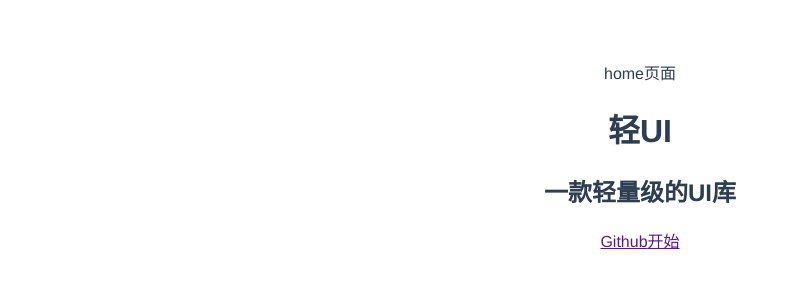
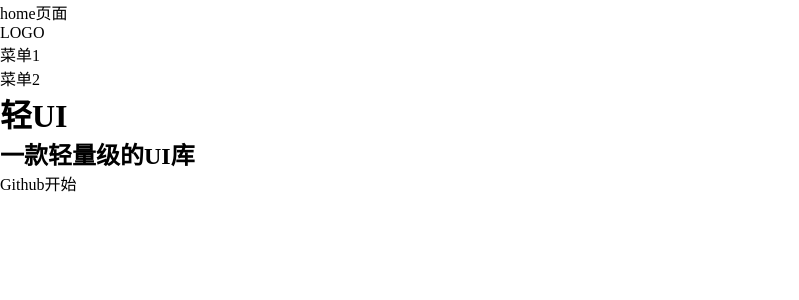
Before and after one commit to JackMa007yes/QING-UI, a Vue app: page / in a window 1280 px wide. Shown: the top 300 px of the page, without its empty margins (0-799 px from the left). Built offline with nearby package versions, Linux system fonts and the light colour scheme.

Commit message:
加样式

```diff
--- a/package.json
+++ b/package.json
@@ -10,6 +10,7 @@
     "vue-router": "4.0.0-beta.3"
   },
   "devDependencies": {
+    "sass": "^1.26.10",
     "@vue/compiler-sfc": "^3.0.0-rc.1",
     "vite": "^1.0.0-rc.1"
   },
--- a/src/index.css
+++ /dev/null
@@ -1,8 +0,0 @@
-#app {
-  font-family: Avenir, Helvetica, Arial, sans-serif;
-  -webkit-font-smoothing: antialiased;
-  -moz-osx-font-smoothing: grayscale;
-  text-align: center;
-  color: #2c3e50;
-  margin-top: 60px;
-}
--- /dev/null
+++ b/src/index.scss
@@ -0,0 +1,16 @@
+* {
+  margin: 0;
+  padding: 0;
+  box-sizing: border-box;
+}
+ul,
+ol {
+  list-style: none;
+}
+a {
+  text-decoration: none;
+  color: inherit;
+  &:hover {
+    border-bottom: 1px solid;
+  }
+}
--- a/src/main.js
+++ b/src/main.js
@@ -1,6 +1,6 @@
 import { createApp } from 'vue'
 import App from './App.vue'
-import './index.css'
+import './index.scss'
 import router from './router'
 // import {createWebHashHistory,createRouter} from 'vue-router'
 // import Hi from './components/hi.vue'
--- a/src/views/doc.vue
+++ b/src/views/doc.vue
@@ -17,6 +17,22 @@
 }
 </script>
 
-<style>
-
+<style lang="scss" scoped>
+  .topnav {
+  background: pink;
+  display: flex;
+  padding: 16px;
+  > .logo {
+    max-width: 6em;
+    margin-right: auto;
+  }
+  > .menu {
+    display: flex;
+    white-space: nowrap;
+    flex-wrap: nowrap;
+    > li {
+      margin: 0 1em;
+    }
+  }
+}
 </style>
--- a/src/views/home.vue
+++ b/src/views/home.vue
@@ -2,8 +2,11 @@
   <div>
     home页面
     <div class="topnav">
-      <div class="logo"></div>
-      <div class="menu"></div>
+      <div class="logo">LOGO</div>
+      <ul class="menu">
+        <li>菜单1</li>
+        <li>菜单2</li>
+      </ul>
     </div>
     <div class="banner">
       <h1>轻UI</h1>
@@ -22,6 +25,6 @@
 }
 </script>
 
-<style>
-
+<style lang='scss' scoped>
+  .topbar{border: 1px solid red;}
 </style>
```
Also changed, not shown: src/components/HelloWorld.vue (deleted, +0 -19 lines), src/components/hello.vue (deleted, +0 -15 lines), src/components/hi.vue (deleted, +0 -15 lines), 1 other file (tests, documents, lock files or other folders).
